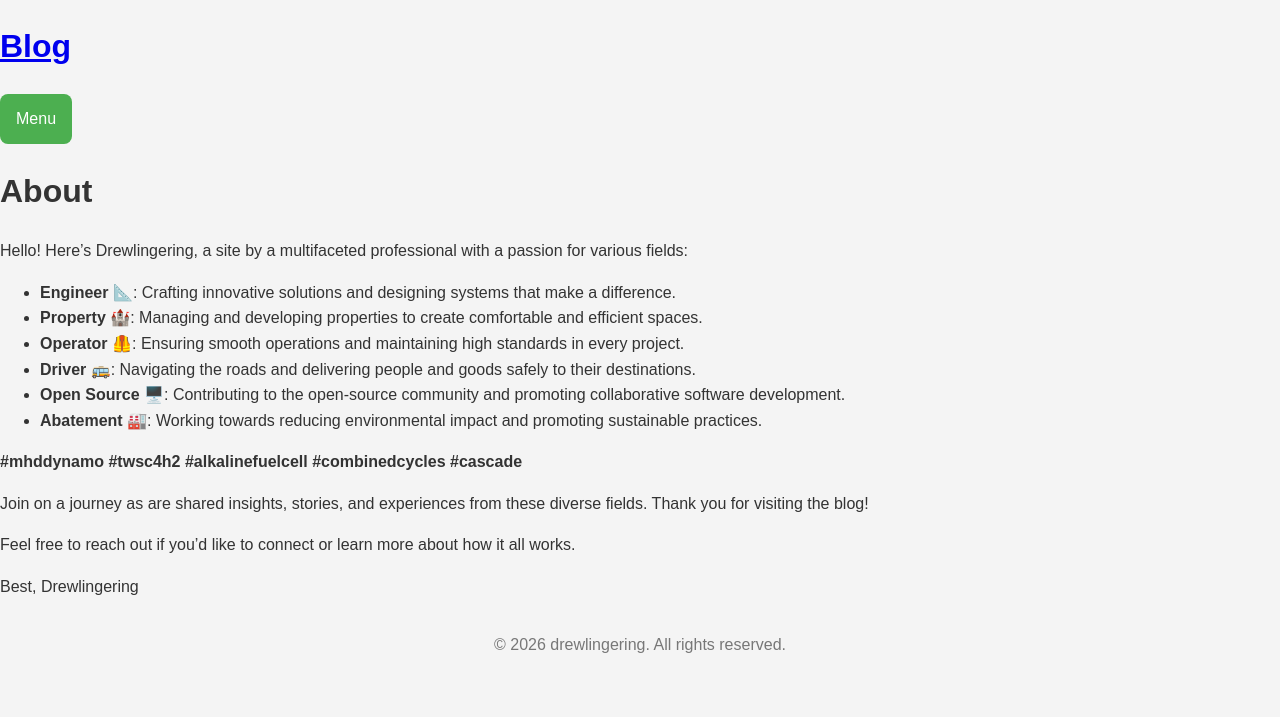
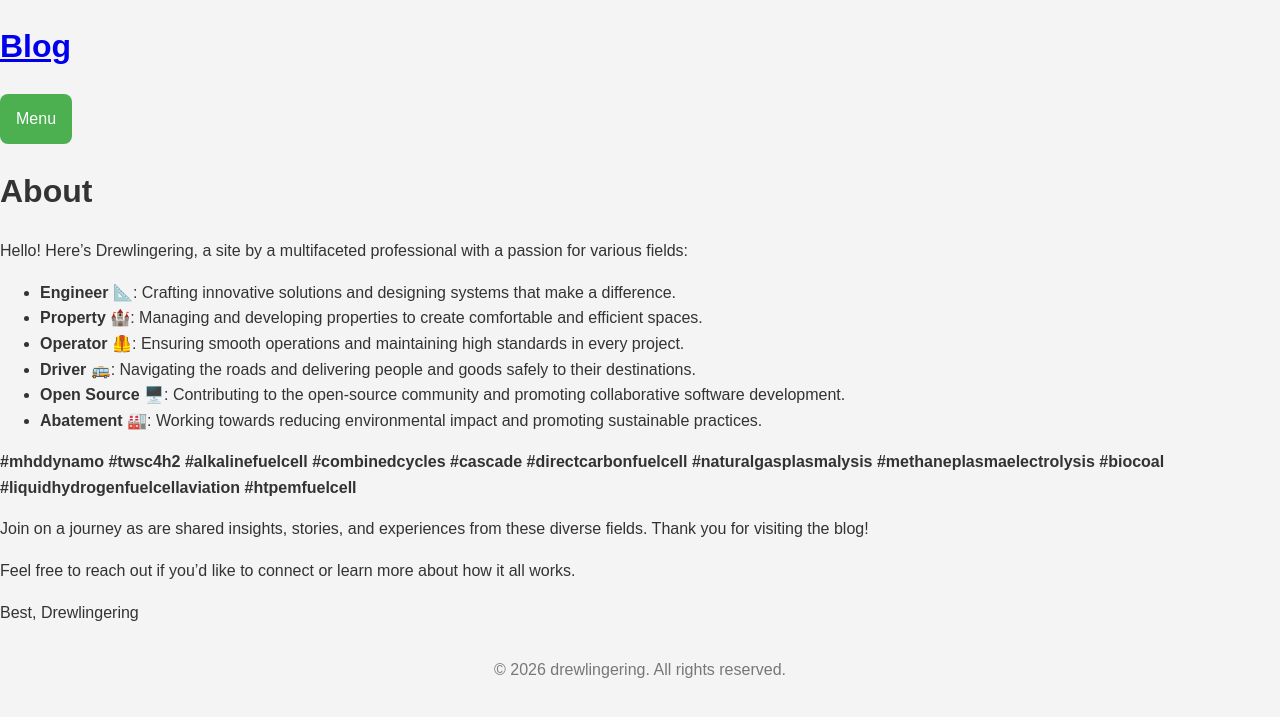
Before and after one commit to drewlingering/drewlingering.github.io, a Jekyll site: the page built from about.md, in a window 1280 px wide. Shown: the top 717 px of the page. Built offline with Jekyll 4.4.1, drawn with Linux system fonts in a browser that asks for light colours; comment, search, counter and statistics services are not loaded.

Commit message:
Update hashtags in about.md
Added new hashtags related to fuel cell technologies and environmental practices.

```diff
--- a/about.md
+++ b/about.md
@@ -15,6 +15,8 @@ Hello! Here's Drewlingering, a site by a multifaceted professional with a passio
 - **Abatement** 🏭: Working towards reducing environmental impact and promoting sustainable practices.
 
 **#mhddynamo** **#twsc4h2** **#alkalinefuelcell** **#combinedcycles** **#cascade**
+**#directcarbonfuelcell** **#naturalgasplasmalysis** **#methaneplasmaelectrolysis** **#biocoal**
+**#liquidhydrogenfuelcellaviation** **#htpemfuelcell**
 
 Join on a journey as are shared insights, stories, and experiences from these diverse fields. Thank you for visiting the blog!
 
```
